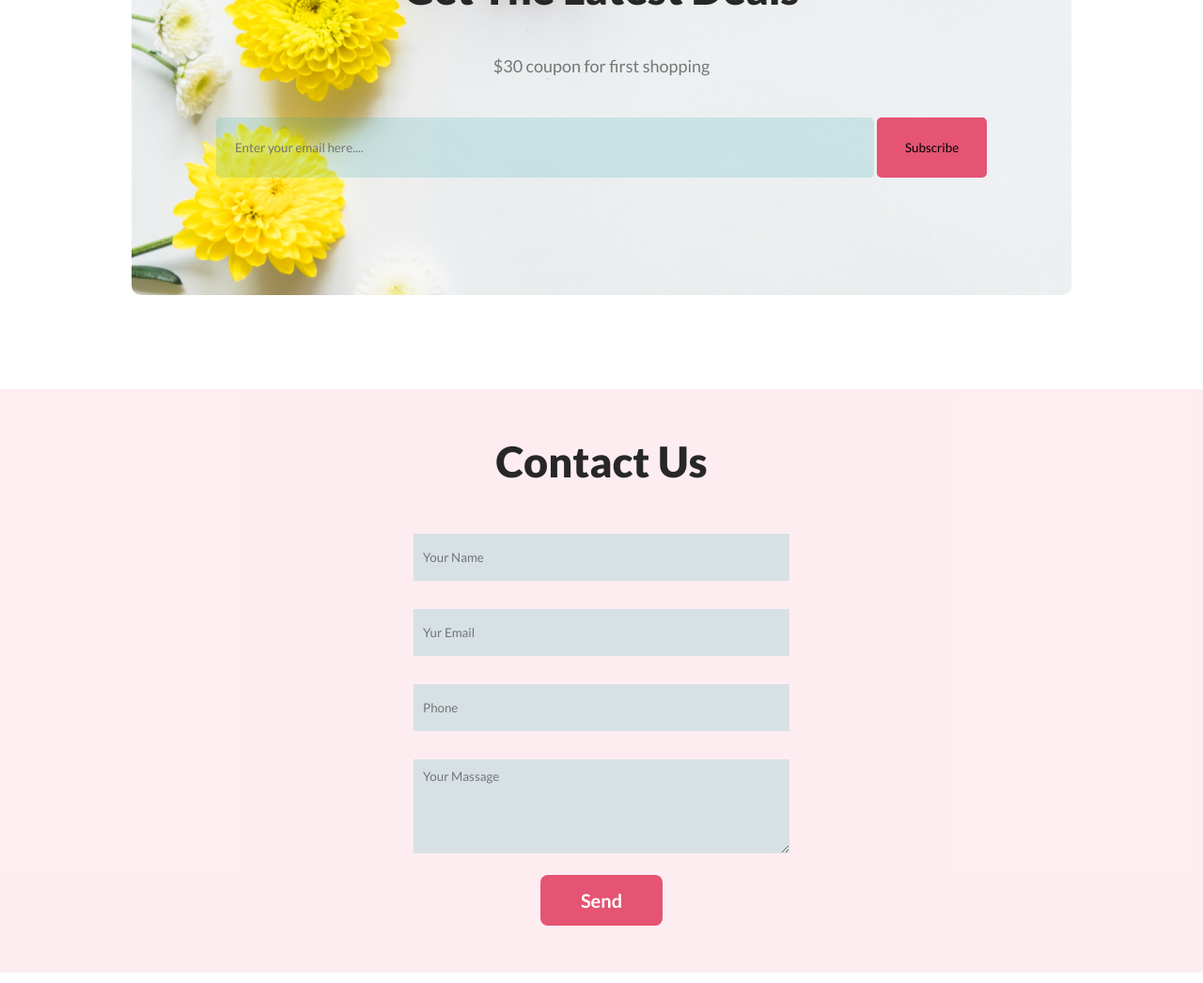
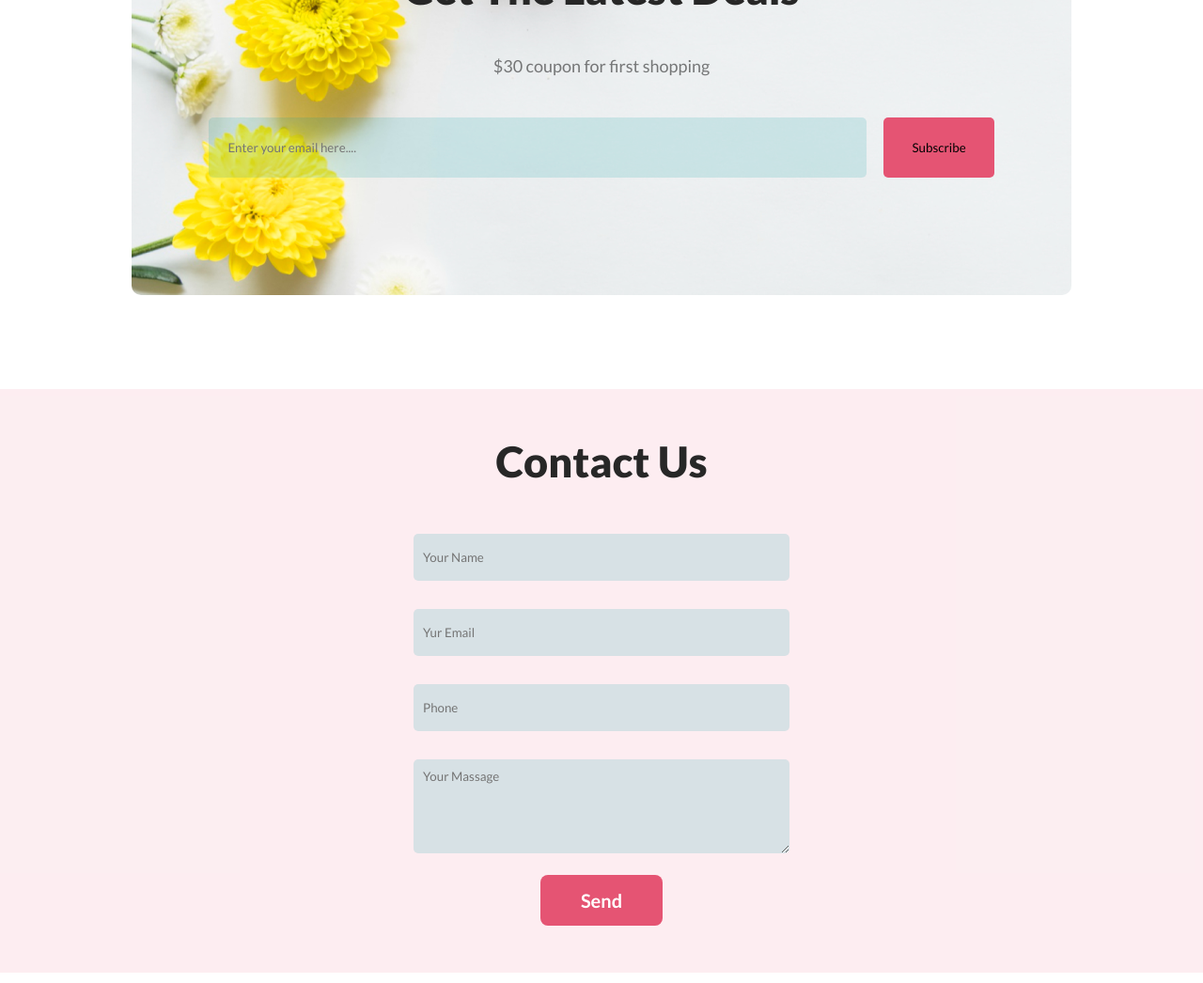
Before and after one commit to MdPiarulIslamAlif/assignment, a plain HTML site: page index.html in a window 1280 px wide. Shown: the part 4660-5706 px from the top of the page at 94% size. Drawn offline with Linux system fonts and the light colour scheme.

Commit message:
modifay css style

```diff
--- a/style.css
+++ b/style.css
@@ -236,6 +236,7 @@ margin-bottom: 30px;
      width: 400px;
      height: 50px;
      padding: 10px;
+     border-radius: 5px;
      margin-bottom: 30px;
      background-color:rgba(5, 151, 160, 0.15);
 }
@@ -300,6 +301,7 @@ margin-bottom: 30px;
      padding: 15px 30px;
      border: none;
      outline: none;
+     margin-left: 15px;
      border-radius: 5px;
      background-color: #E55473;
 
@@ -345,6 +347,7 @@ margin-bottom: 30px;
      width: 400px;
      height: 50px;
      padding: 10px;
+     border-radius: 5px;
      margin-bottom: 30px;
      background-color:rgba(5, 151, 160, 0.15);
 }
@@ -352,6 +355,7 @@ margin-bottom: 30px;
      width: 100%;
      padding: 10px;
      height: 100px !important;
+     border-radius: 5px;
      outline: 0;
      border: 0;
      background-color:rgba(5, 151, 160, 0.15);
```
